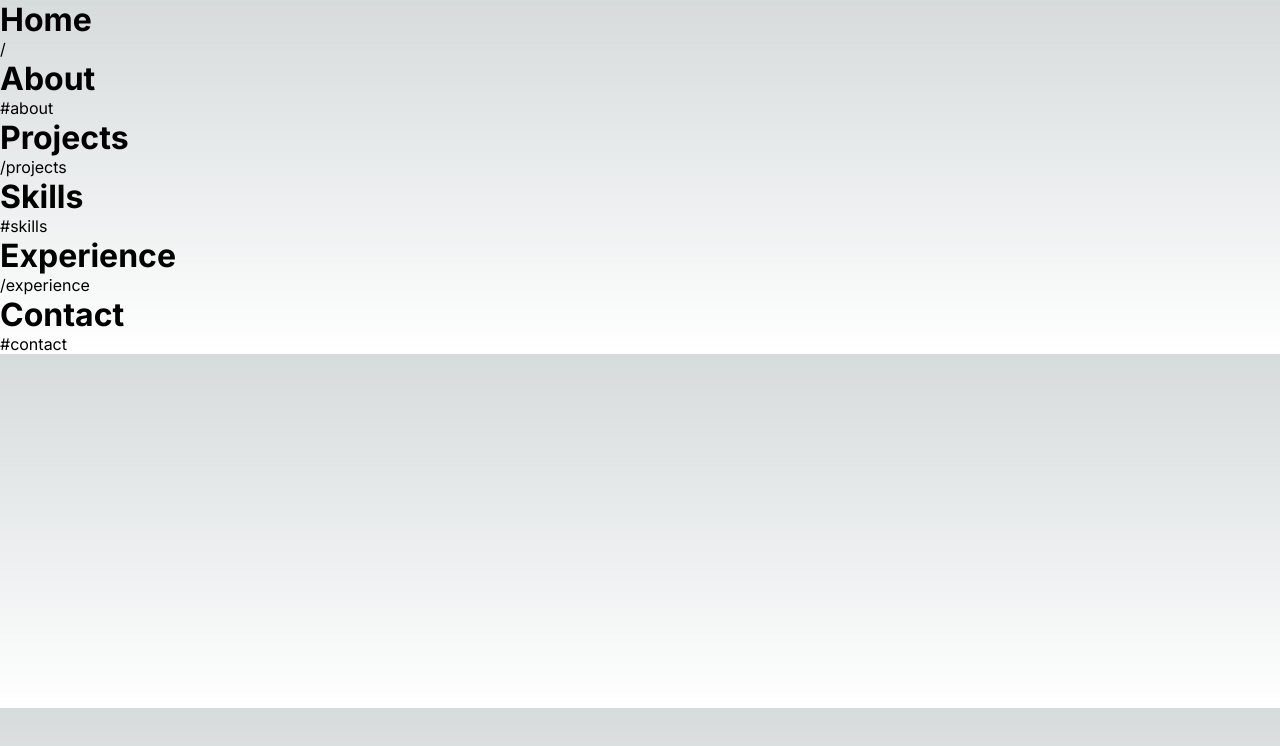
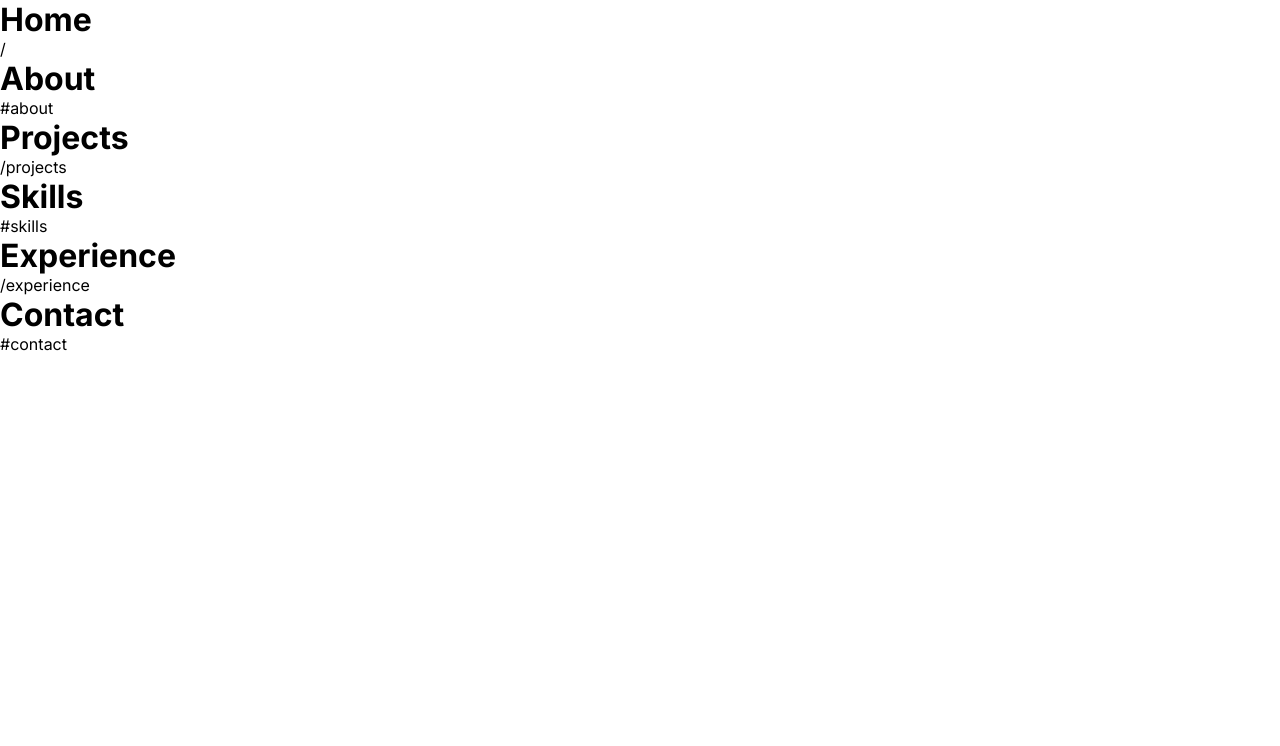
Before and after one commit to alphadev97/Alpha97---Personel-Portfolio, a Next.js app: page / in a window 1280 px wide. Shown: the top 746 px of the page. Built offline with nearby package versions, Linux system fonts and the light colour scheme.

Commit message:
homePage

```diff
--- a/src/app/globals.css
+++ b/src/app/globals.css
@@ -1,107 +1,36 @@
 :root {
-  --max-width: 1100px;
-  --border-radius: 12px;
-  --font-mono: ui-monospace, Menlo, Monaco, 'Cascadia Mono', 'Segoe UI Mono',
-    'Roboto Mono', 'Oxygen Mono', 'Ubuntu Monospace', 'Source Code Pro',
-    'Fira Mono', 'Droid Sans Mono', 'Courier New', monospace;
-
-  --foreground-rgb: 0, 0, 0;
-  --background-start-rgb: 214, 219, 220;
-  --background-end-rgb: 255, 255, 255;
-
-  --primary-glow: conic-gradient(
-    from 180deg at 50% 50%,
-    #16abff33 0deg,
-    #0885ff33 55deg,
-    #54d6ff33 120deg,
-    #0071ff33 160deg,
-    transparent 360deg
-  );
-  --secondary-glow: radial-gradient(
-    rgba(255, 255, 255, 1),
-    rgba(255, 255, 255, 0)
-  );
-
-  --tile-start-rgb: 239, 245, 249;
-  --tile-end-rgb: 228, 232, 233;
-  --tile-border: conic-gradient(
-    #00000080,
-    #00000040,
-    #00000030,
-    #00000020,
-    #00000010,
-    #00000010,
-    #00000080
-  );
-
-  --callout-rgb: 238, 240, 241;
-  --callout-border-rgb: 172, 175, 176;
-  --card-rgb: 180, 185, 188;
-  --card-border-rgb: 131, 134, 135;
-}
-
-@media (prefers-color-scheme: dark) {
-  :root {
-    --foreground-rgb: 255, 255, 255;
-    --background-start-rgb: 0, 0, 0;
-    --background-end-rgb: 0, 0, 0;
-
-    --primary-glow: radial-gradient(rgba(1, 65, 255, 0.4), rgba(1, 65, 255, 0));
-    --secondary-glow: linear-gradient(
-      to bottom right,
-      rgba(1, 65, 255, 0),
-      rgba(1, 65, 255, 0),
-      rgba(1, 65, 255, 0.3)
-    );
-
-    --tile-start-rgb: 2, 13, 46;
-    --tile-end-rgb: 2, 5, 19;
-    --tile-border: conic-gradient(
-      #ffffff80,
-      #ffffff40,
-      #ffffff30,
-      #ffffff20,
-      #ffffff10,
-      #ffffff10,
-      #ffffff80
-    );
-
-    --callout-rgb: 20, 20, 20;
-    --callout-border-rgb: 108, 108, 108;
-    --card-rgb: 100, 100, 100;
-    --card-border-rgb: 200, 200, 200;
-  }
+  --bg: white;
+  --text-color: black;
+  --softBg: #f0f0f0;
+  --softTextColor: #626262;
 }
 
 * {
-  box-sizing: border-box;
   padding: 0;
   margin: 0;
+  box-sizing: border-box;
 }
 
-html,
+.dark {
+  --bg: #0f172a;
+  --text-color: #ddd;
+  --softBg: #1f273a;
+  --softTextColor: #a6a6a6;
+}
+
+.light {
+  --bg: white;
+  --text-color: black;
+  --softBg: #f0f0f0;
+  --softTextColor: #626262;
+}
+
 body {
   max-width: 100vw;
   overflow-x: hidden;
-}
-
-body {
-  color: rgb(var(--foreground-rgb));
-  background: linear-gradient(
-      to bottom,
-      transparent,
-      rgb(var(--background-end-rgb))
-    )
-    rgb(var(--background-start-rgb));
 }
 
 a {
   color: inherit;
   text-decoration: none;
 }
-
-@media (prefers-color-scheme: dark) {
-  html {
-    color-scheme: dark;
-  }
-}
--- /dev/null
+++ b/src/app/homePage.module.css
@@ -0,0 +1,6 @@
+.header {
+  position: relative;
+  top: 1rem;
+  display: flex;
+  justify-content: center;
+}
```
